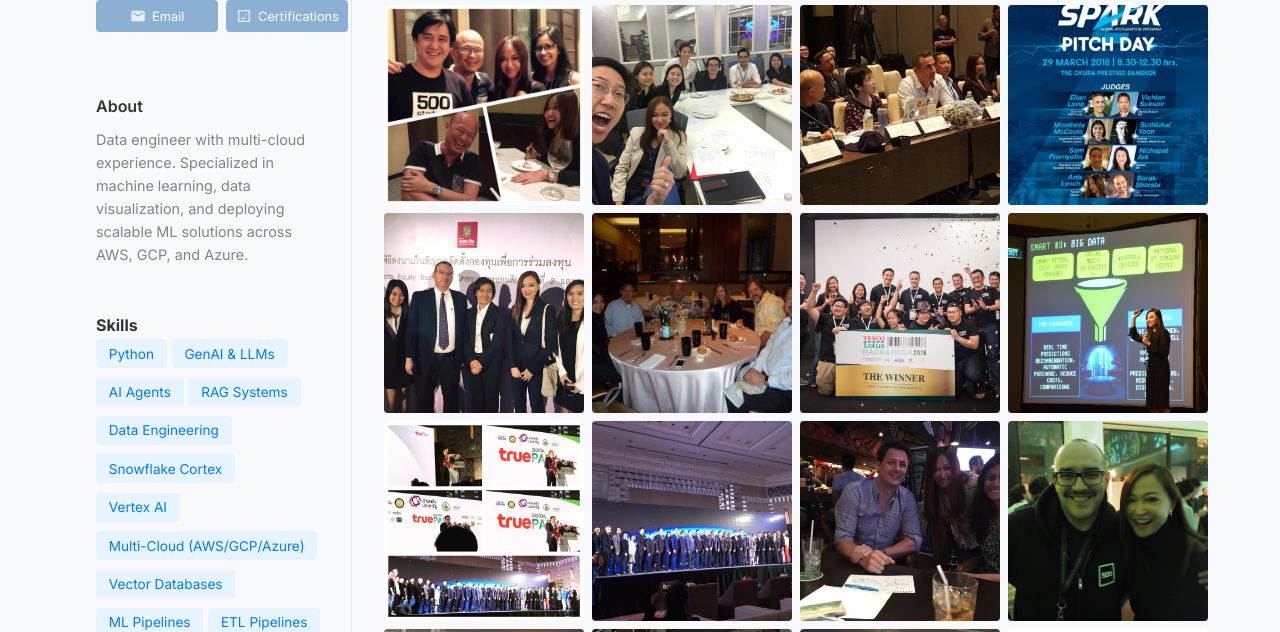
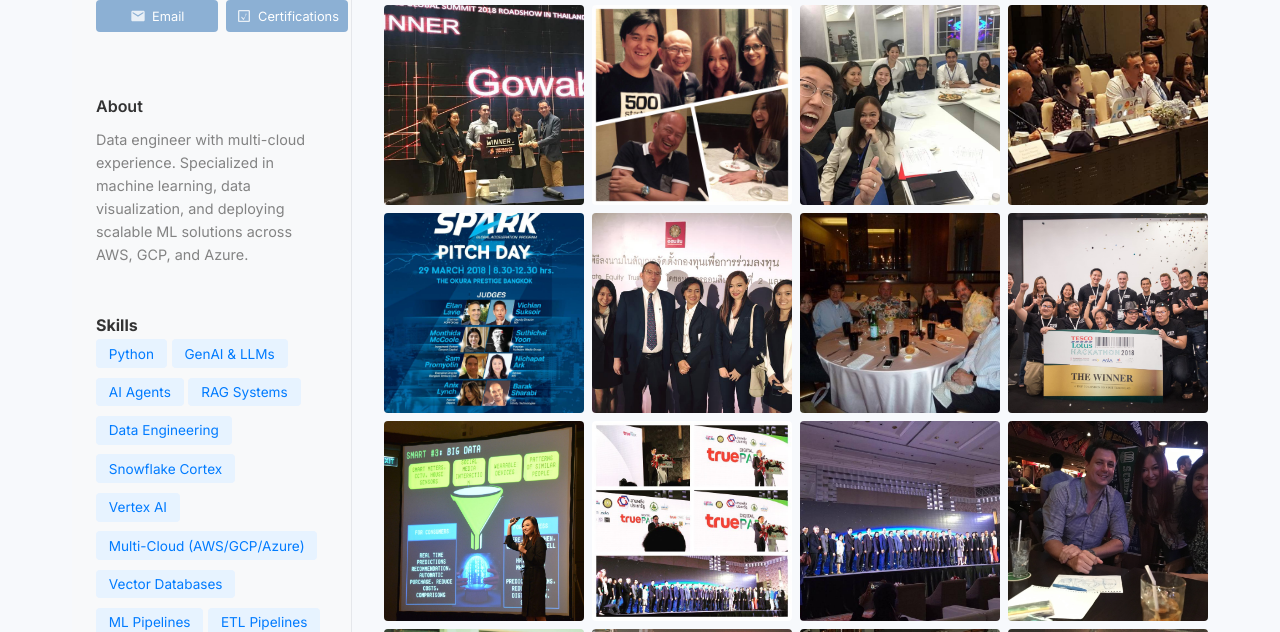
Before and after one commit to anix-lynch/www.gozeroshot.dev, an Astro site: page /behind-the-scenes in a window 1280 px wide. Shown: the part 468-1100 px from the top of the page. Built offline with nearby package versions, Linux system fonts and the light colour scheme; Astro itself is replaced by a stand-in of ours.

Commit message:
Add startup workspace photo at top of Behind the Scenes grid
Made-with: Cursor

```diff
--- a/src/pages/behind-the-scenes.astro
+++ b/src/pages/behind-the-scenes.astro
@@ -52,6 +52,7 @@ const {
 
         <div class="instagram-grid">
           {[
+            "startup-workspace.png",
             "151825986_10160811082629937_2170212629189884083_n.jpg",
             "153908720_10160811082639937_1966974819955562743_n.jpg",
             "29261160_10155769243264300_3982142987923619840_n.jpg",
```
Also changed, not shown: public/press-gallery/startup-workspace.png (added).
